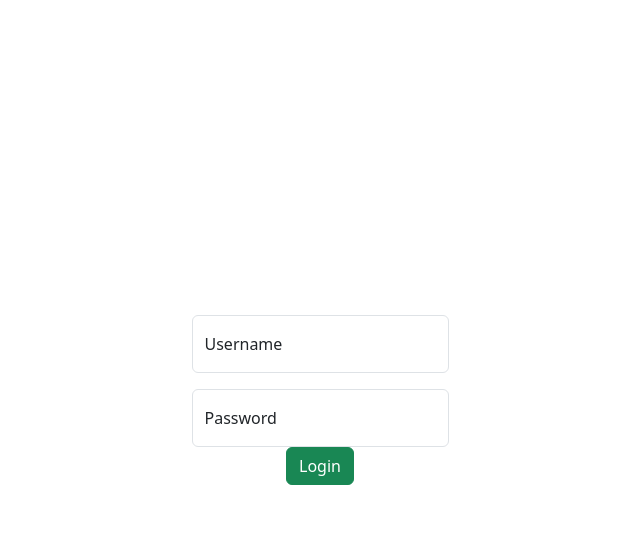
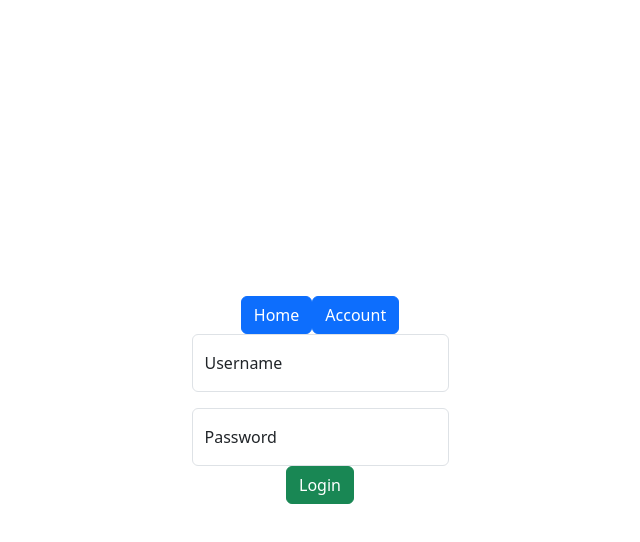
Before and after one commit to buqhek/movie-recommender-app, a React app in the folder frontend/: page / in a window 1280 px wide. Both pictures are taken after a click on the button "Login". Shown: the top 542 px of the page, without its empty margins (320-960 px from the left). Built offline with nearby package versions, Linux system fonts and the light colour scheme; the HTML template or start-up script is replaced by a standard one.

Commit message:
Added navbar for all pages but the landing page for the project's frontend. Account page and query page still need work.

```diff
--- a/frontend/src/App.tsx
+++ b/frontend/src/App.tsx
@@ -3,16 +3,24 @@ import LandingPage from "./pages/LandingPage.tsx";
 import Login from "./pages/Login.tsx";
 import Query from "./pages/Query.tsx";
 import SignUp from "./pages/SignUp.tsx";
+import Layout from "./Layout.tsx";
+import Account from "./pages/Account.tsx";
 import { HashRouter as Router, Routes, Route } from "react-router-dom";
 
 function App() {
   return (
     <Router>
       <Routes>
+        {/* LandingPage without navbar */}
         <Route path="/" element={<LandingPage />} />
-        <Route path="/login" element={<Login />} />
-        <Route path="/signup" element={<SignUp />} />
-        <Route path="/main" element={<Query />} />
+
+        {/* All other pages with navbar using Layout */}
+        <Route element={<Layout />}>
+          <Route path="/login" element={<Login />} />
+          <Route path="/signup" element={<SignUp />} />
+          <Route path="/query" element={<Query />} />
+          <Route path="/account" element={<Account />} />
+        </Route>
       </Routes>
     </Router>
   );
--- /dev/null
+++ b/frontend/src/Layout.tsx
@@ -0,0 +1,15 @@
+import Navbar from "./pages/Navbar";
+import { Outlet } from "react-router-dom";
+
+function Layout() {
+  return (
+    <>
+      <Navbar />
+      <main>
+        <Outlet />
+      </main>
+    </>
+  );
+}
+
+export default Layout;
--- /dev/null
+++ b/frontend/src/pages/Account.tsx
@@ -0,0 +1,5 @@
+function Account() {
+  return <h1>TODO: Build Account</h1>;
+}
+
+export default Account;
--- a/frontend/src/pages/Navbar.tsx
+++ b/frontend/src/pages/Navbar.tsx
@@ -1,9 +1,17 @@
-import { Link } from "react-router-dom";
+import { useNavigate } from "react-router-dom";
+import Button from "../components/Button";
 
 const Navbar = () => {
+  const navigate = useNavigate();
+
   return (
     <>
-      <h1>HWWWW</h1>
+      <Button color="primary" onClick={() => navigate("/query")}>
+        Home
+      </Button>
+      <Button color="primary" onClick={() => navigate("/account")}>
+        Account
+      </Button>
     </>
   );
 };
--- a/frontend/src/pages/Query.tsx
+++ b/frontend/src/pages/Query.tsx
@@ -1,7 +1,5 @@
-import React from "react";
-
 function Query() {
-  return <div>Query</div>;
+  return <h1>TODO: Build Query Page</h1>;
 }
 
 export default Query;
```
